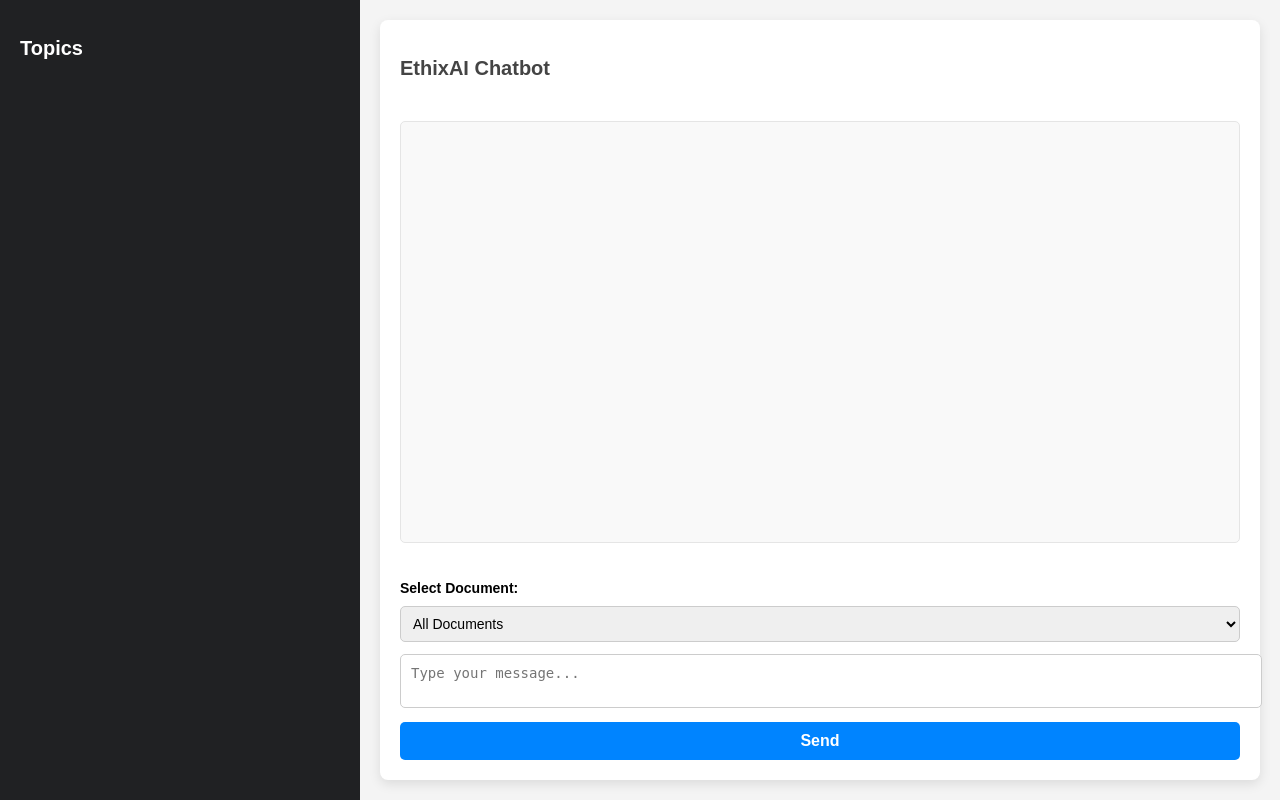
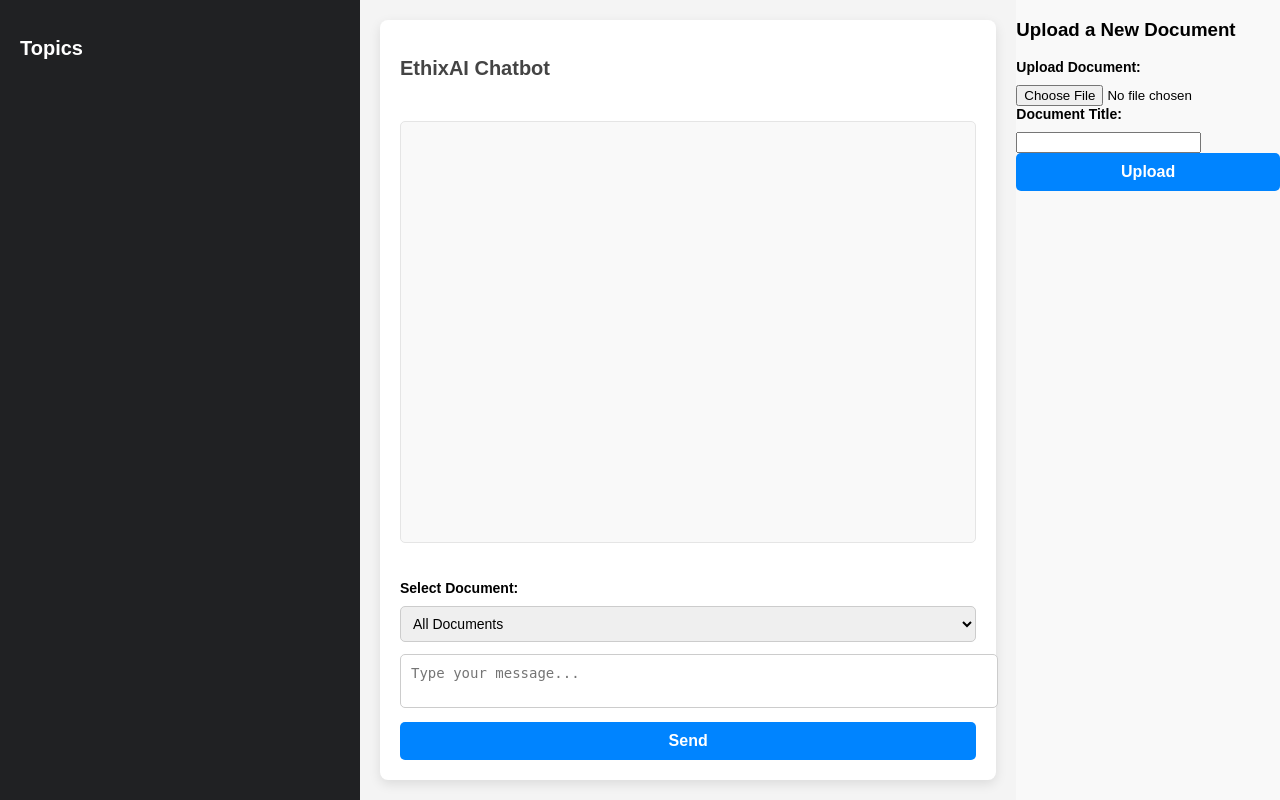
Before and after one commit to EthixDev/rag_chatbot, a Django app: page / in a window 1280 px wide. Run offline with Django 5.2, Linux system fonts and the light colour scheme; data that the repository does not hold is empty; parts of the project's set-up code (start-up, migrations or seed data) failed here and were passed over.

Commit message:
add document upload from the ui

```diff
--- a/app/templates/app/generate_response.html
+++ b/app/templates/app/generate_response.html
@@ -50,6 +50,59 @@
                 </form>
             </div>
         </div>
+
+        <!-- Document Upload Section -->
+        <div class="upload-section">
+            <h3>Upload a New Document</h3>
+            <form id="uploadForm">
+                <label for="file">Upload Document:</label>
+                <input type="file" id="file" name="file" required>
+                <label for="title">Document Title:</label>
+                <input type="text" id="title" name="title" required>
+                <button type="submit">Upload</button>
+            </form>
+        </div>
     </div>
+
+    <script>
+        document.querySelector('#uploadForm').addEventListener('submit', async function (e) {
+            e.preventDefault();
+
+            const fileInput = document.querySelector('#file');
+            const titleInput = document.querySelector('#title');
+
+            if (!fileInput.files.length || !titleInput.value.trim()) {
+                alert('Please fill in all fields.');
+                return;
+            }
+
+            const formData = new FormData();
+            formData.append('file', fileInput.files[0]);
+            formData.append('title', titleInput.value);
+
+            try {
+                const response = await fetch("{% url 'api_upload_document' %}", {
+                    method: 'POST',
+                    headers: {
+                        'X-CSRFToken': '{{ csrf_token }}', // Ensure CSRF token is included
+                    },
+                    body: formData,
+                });
+
+                const result = await response.json();
+
+                if (response.ok) {
+                    alert(result.message);
+                    // Optionally refresh the page or update the document list dynamically
+                    location.reload();
+                } else {
+                    alert(`Error: ${result.errors}`);
+                }
+            } catch (error) {
+                alert('An error occurred while uploading the document.');
+                console.error(error);
+            }
+        });
+    </script>
 </body>
 </html>
--- a/app/urls.py
+++ b/app/urls.py
@@ -1,8 +1,10 @@
 from django.urls import path
-from app.views import generate_response, topic_view, index
+from app.views import generate_response, topic_view, index, DocumentUpload
 
 urlpatterns = [
     path('', generate_response, name='generate_response'),  # Root path for the app
     path('<int:id>/', topic_view, name='topic_view'),
     path('chunk', index, name='index'),
+    path('api/upload_document/', DocumentUpload.as_view(), name='api_upload_document'),
+
 ]
--- a/app/views.py
+++ b/app/views.py
@@ -6,6 +6,12 @@ from pgvector.django import CosineDistance
 from dotenv import load_dotenv
 import google.generativeai as genai
 import os
+from rest_framework.views import APIView
+from .models import Document
+from rest_framework.response import Response
+from rest_framework import status
+from .serializers import DocumentSerializer
+
 
 load_dotenv()
 
@@ -16,7 +22,6 @@ if not api_key:
     )
 
 genai.configure(api_key=api_key)
-
 
 def generate_response_with_gemini(user_question, relevant_text_chunks, conversations):
     prompt = (
@@ -132,3 +137,19 @@ def index(request):
                 context = {'error': str(e)}
 
     return render(request, 'app/index.html', context)
+
+
+class DocumentUpload(APIView):
+    def post(self, request, *args, **kwargs):
+        serializer = DocumentSerializer(data=request.data)
+        if serializer.is_valid():
+            document = serializer.save()  # Calls the Document model's save() method
+            return Response({
+                'success': True,
+                'message': 'Document uploaded successfully!',
+                'document': DocumentSerializer(document).data
+            }, status=status.HTTP_201_CREATED)
+        return Response({
+            'success': False,
+            'errors': serializer.errors
+        }, status=status.HTTP_400_BAD_REQUEST)
--- a/rag_chatbot/settings.py
+++ b/rag_chatbot/settings.py
@@ -43,7 +43,8 @@ INSTALLED_APPS = [
     'django.contrib.messages',
     'django.contrib.staticfiles',
     'app',
-    "pgvector.django",
+    'pgvector.django',
+    'rest_framework',
 ]
 
 MIDDLEWARE = [
```
Also changed, not shown: app/forms.py (added, +7 -0 lines), app/serializers.py (added, +7 -0 lines).
